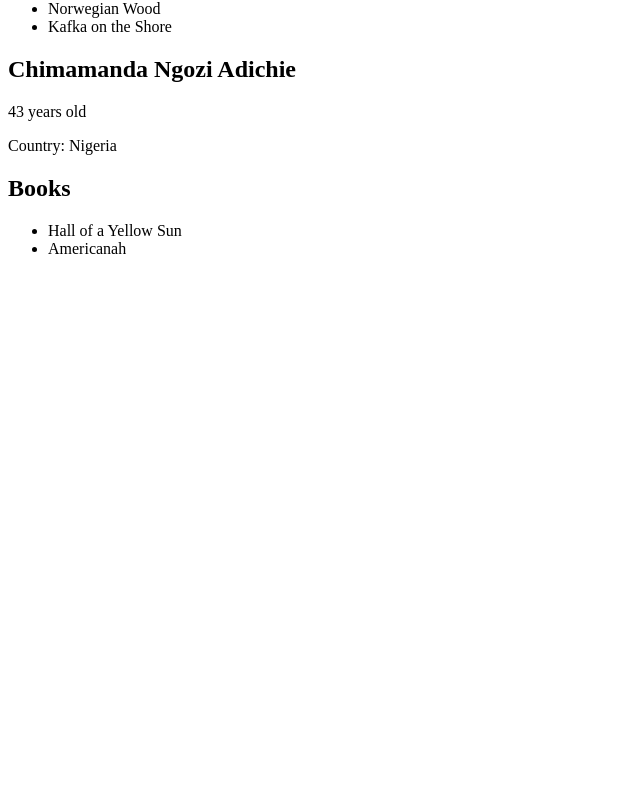
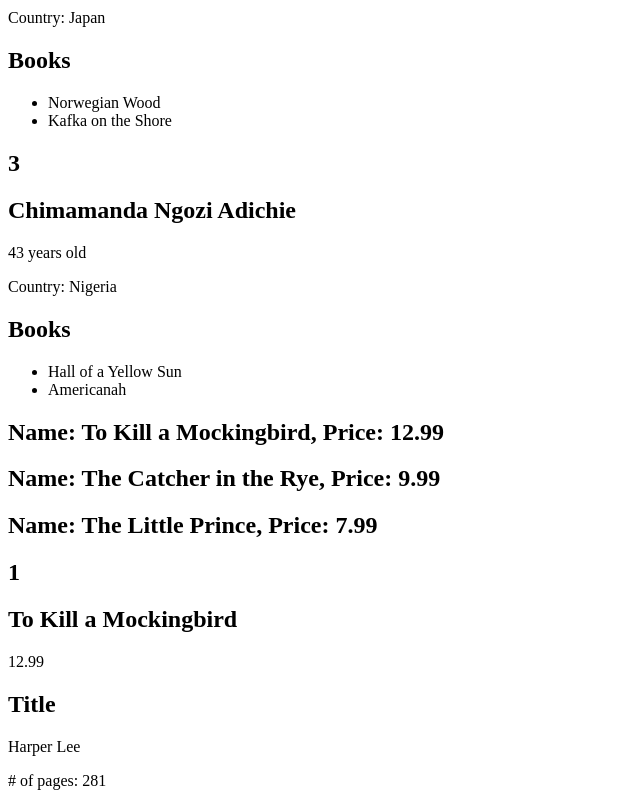
Before and after one commit to MihirVir/react-design-patterns, a React (Vite) app: page / in a window 1280 px wide. Shown: the part 509-1320 px from the top of the page, without its empty margins (0-640 px from the left). Before the commit the page ends 800 px from the top, so only its background shows below. Built offline with nearby package versions, Linux system fonts and the light colour scheme.

Commit message:
Layout Pattern: List Styles

```diff
--- a/src/App.jsx
+++ b/src/App.jsx
@@ -2,8 +2,12 @@
 
 import { LargeAuthorListItem } from "./components/LayoutPattern/Authors/LargeListItems";
 import { SmallAuthorListItem } from "./components/LayoutPattern/Authors/SmallListItems";
+import { LargeBookListItem } from "./components/LayoutPattern/Books/LargeListItems";
+import { SmallBookListItem } from "./components/LayoutPattern/Books/SmallListItems";
+import { NumberedList } from "./components/LayoutPattern/Lists/Numbered";
 import { RegularList } from "./components/LayoutPattern/Lists/Regular";
 import { authors } from "./data/authors";
+import { books } from "./data/books";
 
 // const LeftSideComponent = ({title}) => {
 //   return (
@@ -24,7 +28,9 @@ function App() {
   return (
     <>
       <RegularList items={authors} sourceName={"author"} ItemComponent={SmallAuthorListItem}/>
-      <RegularList items={authors} sourceName={"author"} ItemComponent={LargeAuthorListItem}/>
+      <NumberedList items={authors} sourceName={"author"} ItemComponent={LargeAuthorListItem}/>
+      <RegularList items={books} sourceName={"book"} ItemComponent={SmallBookListItem}/>
+      <NumberedList items={books} sourceName={"book"} ItemComponent={LargeBookListItem}/>
     </>
   )
 }
--- a/src/components/LayoutPattern/Books/LargeListItems.jsx
+++ b/src/components/LayoutPattern/Books/LargeListItems.jsx
@@ -0,0 +1,12 @@
+export const LargeBookListItem = ({book}) => {
+    const { name, price, title, pages } = book;
+    return (
+        <>
+            <h2>{name}</h2>
+            <p>{price}</p>
+            <h2>Title</h2>
+            <p>{title}</p>
+            <p># of pages: {pages}</p>
+        </>
+    )
+};
--- a/src/components/LayoutPattern/Books/SmallListItems.jsx
+++ b/src/components/LayoutPattern/Books/SmallListItems.jsx
@@ -0,0 +1,9 @@
+export const SmallBookListItem = ({ book }) => {
+    const { name, price } = book;
+
+    return (
+        <h2>
+            Name: {name}, Price: {price}
+        </h2>
+    )
+}
--- /dev/null
+++ b/src/components/LayoutPattern/Lists/Numbered.jsx
@@ -0,0 +1,12 @@
+export const NumberedList = ({ items, sourceName, ItemComponent }) => {
+    return (
+        <>
+            {items.map((item, idx) => (
+                <>
+                    <h2>{idx + 1}</h2>
+                    <ItemComponent key = {idx} {...{ [sourceName]: item}}/>
+                </>
+            ))}
+        </>
+    )
+}
```
